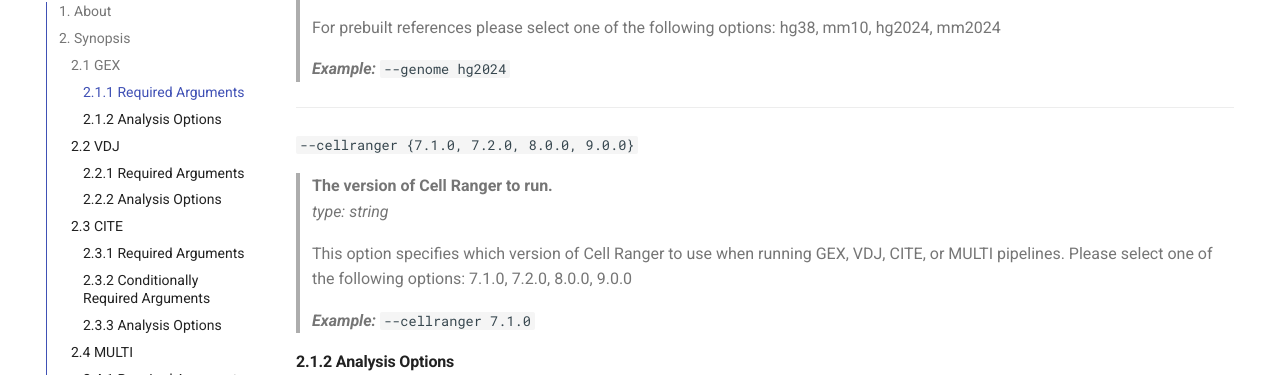
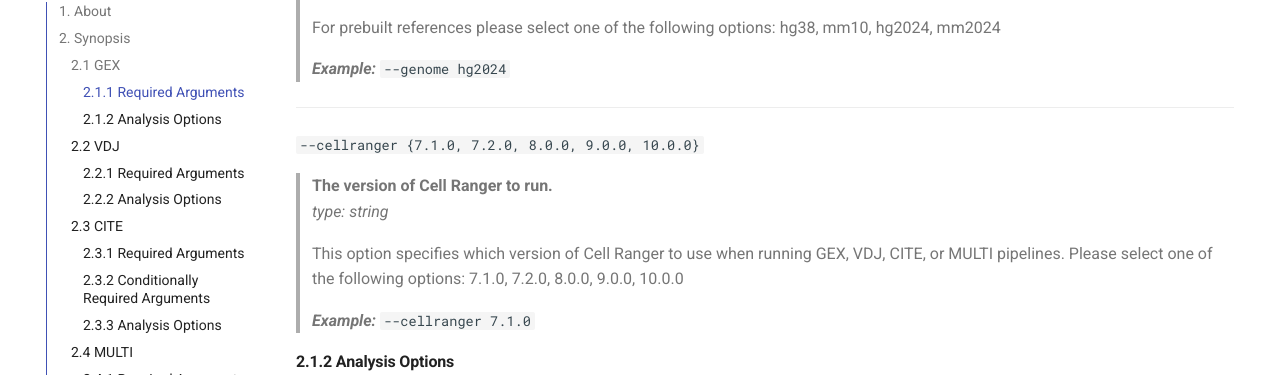
Before and after one commit to OpenOmics/cell-seek, an MkDocs documentation site: the page built from docs/usage/run.md, in a window 1280 px wide and 900 px high, scrolled down 2196 px. Shown: the part 124-499 px from the top of the window. Built offline with MkDocs 1.6.1 and Material for MkDocs 9.7.7, drawn with Linux system fonts in a browser that asks for light colours; comment, search, counter and statistics services are not loaded; the version menu is left out; some of the changed text lies outside the part shown.

Commit message:
Add support for Cellranger 10 (#20)
* Adding support for Cell Ranger 10

* Fix: during final check only store type information if present in file

* Fix: changing the order where silhouette output files are saved and handling the scenario when only one cluster is generated

* Fix: edit generateSummaryFiles_MULTI.py so that values less than or equal to 1 in decimal form would be reported as percentages

* Bump version

```diff
--- a/docs/usage/run.md
+++ b/docs/usage/run.md
@@ -84,11 +84,11 @@
 > ***Example:*** `--genome hg2024`
 
 ---
-  `--cellranger {7.1.0, 7.2.0, 8.0.0, 9.0.0}`
+  `--cellranger {7.1.0, 7.2.0, 8.0.0, 9.0.0, 10.0.0}`
 > **The version of Cell Ranger to run.**
 > *type: string*
 >
-> This option specifies which version of Cell Ranger to use when running GEX, VDJ, CITE, or MULTI pipelines. Please select one of the following options: 7.1.0, 7.2.0, 8.0.0, 9.0.0
+> This option specifies which version of Cell Ranger to use when running GEX, VDJ, CITE, or MULTI pipelines. Please select one of the following options: 7.1.0, 7.2.0, 8.0.0, 9.0.0, 10.0.0
 >
 > ***Example:*** `--cellranger 7.1.0`
 
@@ -269,11 +269,11 @@
 > ***Example:*** `--genome hg38`
 
 ---
-  `--cellranger {7.1.0, 7.2.0, 8.0.0, 9.0.0}`
+  `--cellranger {7.1.0, 7.2.0, 8.0.0, 9.0.0, 10.0.0}`
 > **The version of Cell Ranger to run.**
 > *type: string*
 >
-> This option specifies which version of Cell Ranger to use when running GEX, VDJ, CITE, or MULTI pipelines. Please select one of the following options: 7.1.0, 7.2.0, 8.0.0, 9.0.0
+> This option specifies which version of Cell Ranger to use when running GEX, VDJ, CITE, or MULTI pipelines. Please select one of the following options: 7.1.0, 7.2.0, 8.0.0, 9.0.0, 10.0.0
 >
 > ***Example:*** `--cellranger 7.1.0`
 
@@ -355,11 +355,11 @@
 > ***Example:*** `--genome hg38`
 
 ---
-  `--cellranger {7.1.0, 7.2.0, 8.0.0, 9.0.0}`
+  `--cellranger {7.1.0, 7.2.0, 8.0.0, 9.0.0, 10.0.0}`
 > **The version of Cell Ranger to run.**
 > *type: string*
 >
-> This option specifies which version of Cell Ranger to use when running GEX, VDJ, CITE, or MULTI pipelines. Please select one of the following options: 7.1.0, 7.2.0, 8.0.0, 9.0.0
+> This option specifies which version of Cell Ranger to use when running GEX, VDJ, CITE, or MULTI pipelines. Please select one of the following options: 7.1.0, 7.2.0, 8.0.0, 9.0.0, 10.0.0
 >
 > ***Example:*** `--cellranger 7.1.0`
 
@@ -523,11 +523,11 @@
 > ***Example:*** `--genome hg38`
 
 ---
-  `--cellranger {7.1.0, 7.2.0, 8.0.0, 9.0.0}`
+  `--cellranger {7.1.0, 7.2.0, 8.0.0, 9.0.0, 10.0.0}`
 > **The version of Cell Ranger to run.**
 > *type: string*
 >
-> This option specifies which version of Cell Ranger to use when running GEX, VDJ, CITE, or MULTI pipelines. Please select one of the following options: 7.1.0, 7.2.0, 8.0.0, 9.0.0
+> This option specifies which version of Cell Ranger to use when running GEX, VDJ, CITE, or MULTI pipelines. Please select one of the following options: 7.1.0, 7.2.0, 8.0.0, 9.0.0, 10.0.0
 >
 > ***Example:*** `--cellranger 7.1.0`
 
```
Also changed, not shown: 7 other files.
